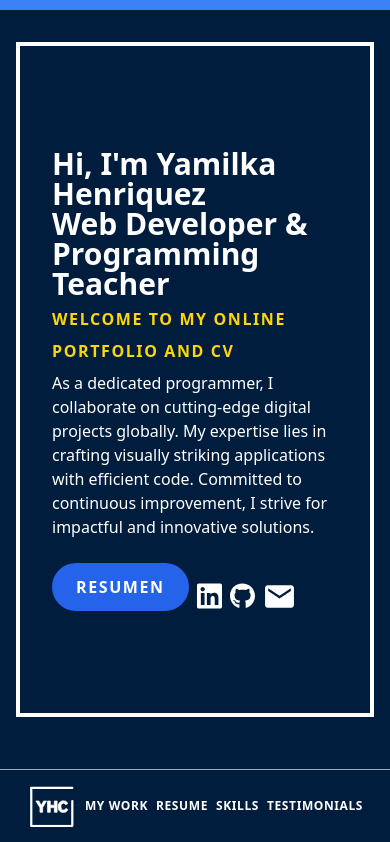
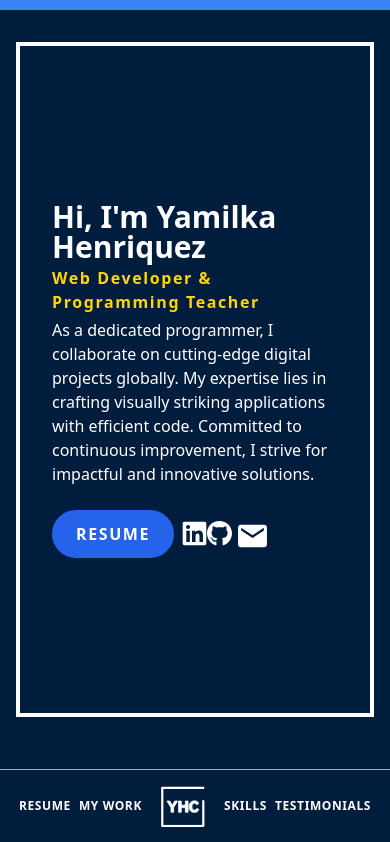
Before and after one commit to YamilkaHC/Yamilka-portfolio, a Next.js app: page / in a window 390 px wide. Shown: the top 842 px of the page. Built offline with nearby package versions, Linux system fonts and the light colour scheme.

Commit message:
resolving some issues from the testing

```diff
--- a/public/styles/global.css
+++ b/public/styles/global.css
@@ -36,6 +36,25 @@ html {
   .progress-bar {
     left: 0px;
   }
+  .change-order1{
+    order: 3;
+  }
+  .change-order2{
+    order: 2
+
+  }
+  .change-order3{
+    order: 1;
+
+  }
+  .change-order4{
+    order: 4;
+
+  }
+  .change-order5{
+    order: 5;
+
+  }
 
 
 }
--- a/src/components/footer/Footer.tsx
+++ b/src/components/footer/Footer.tsx
@@ -39,7 +39,7 @@ const Footer = () => (
       </Link>
     </div>
     <div className="flex justify-center gap-3 ">
-      <span className="text-white">© 2023 by Yamilka Henríquez Cosme</span>
+      <span className="text-white">{`©${new Date().getFullYear()} by Yamilka Henríquez Cosme`}</span>
     </div>
   </div>
 );
--- a/src/components/hero/Hero.tsx
+++ b/src/components/hero/Hero.tsx
@@ -11,14 +11,13 @@ const Hero = () => (
   <Section yPadding=" min-h-[80vh]  flex flex-col gap-1 justify-center  items-start px-8 md:px-10 lg:px-20 py-10  border border-white border-4 mb-5 lg:mx-20 md:mx-16 mx-4 mt-10">
     <LayoutAnimateX delay={0.2}>
       <h1 className="left-3 whitespace-pre-line text-3xl  font-bold  leading-[30px] text-white md:text-4xl md:leading-[45px] lg:text-6xl lg:leading-[60px]">
-        Hi, I'm Yamilka Henriquez <br /> Web Developer & <br /> Programming
-        Teacher
+        Hi, I'm Yamilka Henriquez
       </h1>
     </LayoutAnimateX>
 
     <LayoutAnimationY delay={0.4}>
-      <h2 className="font-bold leading-loose tracking-widest text-secondary-400 md:text-xl md:leading-hero">
-        WELCOME TO MY ONLINE PORTFOLIO AND CV
+      <h2 className="font-bold  tracking-widest text-secondary-400 md:text-2xl ">
+        Web Developer & Programming Teacher
       </h2>
     </LayoutAnimationY>
     <LayoutAnimationY delay={0.6}>
@@ -30,17 +29,17 @@ const Hero = () => (
       </p>
     </LayoutAnimationY>
     <LayoutAnimationY delay={0.8}>
-      <div className="flex flex-wrap items-end justify-start gap-2 sm:gap-3">
+      <div className="mt-5 flex flex-wrap items-center justify-start gap-2 sm:gap-3">
         <Link legacyBehavior passHref href="/assets/doc/resume.pdf">
           <a
-            className="mt-5 block rounded-full bg-blue-600 px-6 py-3 font-bold tracking-widest text-white transition-all hover:bg-[#2f72de] hover:transition-all md:px-9"
+            className=" block rounded-full bg-blue-600 px-6 py-3 font-bold tracking-widest text-white transition-all hover:bg-[#2f72de] hover:transition-all md:px-9"
             target="_blank"
           >
-            RESUMEN
+            RESUME
           </a>
         </Link>
 
-        <div className="flex items-end justify-start gap-2 sm:gap-3 ">
+        <div className="flex h-full items-center justify-center gap-1 sm:gap-2 ">
           <Link
             legacyBehavior
             passHref
@@ -51,8 +50,8 @@ const Hero = () => (
               title="https://www.linkedin.com/in/yamilka-henriquez-c-b4045314b/"
             >
               <FaLinkedin
-                size={30}
-                className="w-[25px] text-white transition-all hover:text-[#cccccc] hover:transition-all md:w-[37px]"
+                size={27}
+                className="mr-[-4px] w-[25px] text-white transition-all hover:text-[#cccccc] hover:transition-all md:w-[37px]"
               />
             </a>
           </Link>
@@ -60,7 +59,7 @@ const Hero = () => (
           <Link legacyBehavior passHref href="https://github.com/YamiYamir">
             <a title="https://github.com/YamiYamir" target="_blank">
               <FaGithub
-                size={30}
+                size={27}
                 className="w-[25px] text-white transition-all hover:text-[#cccccc] hover:transition-all md:w-[30px]"
               />
             </a>
@@ -68,7 +67,7 @@ const Hero = () => (
           <Link href="mailto:yamilka_268465460@hotmail.com">
             <IoMdMail
               title="yamilka_268465460@hotmail.com"
-              size={37}
+              size={34}
               className="mb-[-4px] w-[33px] text-white transition-all hover:text-[#cccccc] hover:transition-all md:w-[37px]"
             />
           </Link>
--- a/src/components/layout/Menu.tsx
+++ b/src/components/layout/Menu.tsx
@@ -11,33 +11,37 @@ const Menu = () => {
     <div
       className={` ${
         isScrollingDown ? 'scrolledDown' : 'scrolledUp'
-      } md:border-t-none fixed bottom-0 z-10  flex h-[75px] w-full content-center items-center justify-center gap-2 border-t   border-gray-500 bg-primary-500 px-1 md:left-0 md:h-full md:w-[100px] md:flex-col md:gap-10 md:border-r`}
+      } fixed bottom-0 z-10 flex  h-[75px] w-full content-center items-center justify-center gap-2 border-t border-gray-500   bg-primary-500 px-1 md:left-0 md:h-full md:w-[100px] md:flex-col md:gap-10 md:border-r md:border-t-0`}
     >
-      <Link aria-label="Logo" href={'/'}>
-        <Logo />
-      </Link>
-      <nav className="flex flex-nowrap gap-2 md:flex-col md:gap-6">
+      <nav className="flex flex-nowrap items-center justify-center gap-2 md:flex-col md:gap-6">
+        <Link
+          className="change-order1 mx-2 md:mx-0 md:mb-2"
+          aria-label="Logo"
+          href={'/'}
+        >
+          <Logo />
+        </Link>
         <Link
           href={'#selected-work'}
-          className="vertical-align sm:text-md border-b-2  border-transparent text-xs font-extrabold uppercase tracking-wider text-white transition-all hover:border-secondary-500 hover:text-[#f0efef] hover:transition-all md:rotate-180 md:border-b-0 md:border-l-2"
+          className="vertical-align change-order2 sm:text-md border-b-2  border-transparent text-xs font-extrabold uppercase tracking-wider text-white transition-all hover:border-secondary-500 hover:text-[#f0efef] hover:transition-all md:rotate-180 md:border-b-0 md:border-l-2"
         >
           My Work
         </Link>
         <Link
           href={'#resume'}
-          className="vertical-align sm:text-md border-b-2  border-transparent text-xs font-extrabold uppercase tracking-wider text-white transition-all hover:border-secondary-500 hover:text-[#f0efef] hover:transition-all md:rotate-180 md:border-b-0 md:border-l-2"
+          className="vertical-align sm:text-md change-order3 border-b-2  border-transparent text-xs font-extrabold uppercase tracking-wider text-white transition-all hover:border-secondary-500 hover:text-[#f0efef] hover:transition-all md:rotate-180 md:border-b-0 md:border-l-2"
         >
           Resume
         </Link>
         <Link
           href={'#skills'}
-          className="vertical-align sm:text-md border-b-2  border-transparent text-xs font-extrabold  uppercase tracking-wider text-white transition-all hover:border-secondary-500  hover:text-[#f0efef] hover:transition-all md:rotate-180 md:border-b-0 md:border-l-2"
+          className="vertical-align sm:text-md change-order4 border-b-2 border-transparent text-xs font-extrabold  uppercase tracking-wider text-white transition-all hover:border-secondary-500  hover:text-[#f0efef] hover:transition-all md:rotate-180 md:border-b-0 md:border-l-2"
         >
           Skills
         </Link>
         <Link
           href={'#testimonials'}
-          className="vertical-align sm:text-md border-b-2  border-transparent text-xs font-extrabold uppercase tracking-wider text-white transition-all hover:border-secondary-500 hover:text-[#f0efef] hover:transition-all md:rotate-180 md:border-b-0 md:border-l-2"
+          className="vertical-align sm:text-md change-order5 border-b-2  border-transparent text-xs font-extrabold uppercase tracking-wider text-white transition-all hover:border-secondary-500 hover:text-[#f0efef] hover:transition-all md:rotate-180 md:border-b-0 md:border-l-2"
         >
           Testimonials
         </Link>
--- a/src/components/selectedWork/SelectedWork.tsx
+++ b/src/components/selectedWork/SelectedWork.tsx
@@ -17,7 +17,7 @@ type SelectedWorkProps = {
 const SelectedWork = () => {
   const works: Array<SelectedWorkProps> = [
     {
-      title: 'OGTIC - Salones de conferencias',
+      title: 'OGTIC - "Salones de conferencias"',
       description:
         'Application that seeks to manage hourly reservations for conference rooms at the OGTIC. Allowed users can create meetings in rooms (depending on their permissions), create meeting minutes, generate attendance lists, among other functions.',
       url: '',
@@ -31,7 +31,7 @@ const SelectedWork = () => {
       ],
     },
     {
-      title: 'Becas',
+      title: 'OGTIC - "Beca tu futuro"',
       description:
         'Scholarship your future, a platform that concentrates all scholarship opportunities in one place. Here the scholarships will be documented and managed from their publication to their application.',
       url: '',
@@ -45,7 +45,7 @@ const SelectedWork = () => {
       ],
     },
     {
-      title: 'Pokedux',
+      title: '"Pokedux"',
       description:
         'Is a personal project for Pokemon enthusiasts to filter, search, and save favorites with detailed descriptions. Explore and create your personal Pokedex with this user-friendly tool.',
       url: 'https://redux-course-puce.vercel.app',
--- a/src/components/skillsSection/SkillsSection.tsx
+++ b/src/components/skillsSection/SkillsSection.tsx
@@ -80,10 +80,7 @@ const SkillsSection = () => {
                   className="group flex flex-col items-center"
                 >
                   {data.icon && (
-                    <data.icon
-                      className=" transition-all hover:transition-all group-hover:text-white"
-                      size={30}
-                    />
+                    <data.icon className=" text-secondary-500" size={30} />
                   )}
                   <p className="text-white">{data.title}</p>
                 </div>
--- a/src/components/testimony/TestimonySlider.tsx
+++ b/src/components/testimony/TestimonySlider.tsx
@@ -13,7 +13,7 @@ const TestimonyData = [
   },
   {
     testimonyText:
-      "Yamilka is an extraordinary person and professional. It's not often that one comes across a person with that level of intelligence, proactivity, and hard work. His maturity, programming knowledge, and ability to work in a team go beyond his age. I am pleased and proud to have her as a member of our team.",
+      "Yamilka is an extraordinary person and professional. It's not often that one comes across a person with that level of intelligence, proactivity, and hard work. her maturity, programming knowledge, and ability to work in a team go beyond her age. I am pleased and proud to have her as a member of our team.",
     person: 'Milka Santana, Founder & Advisor',
     image: '/assets/images/people/milka.jpg',
   },
```
Also changed, not shown: src/components/resumeSection/ResumeSection.tsx (+11 -11 lines).
